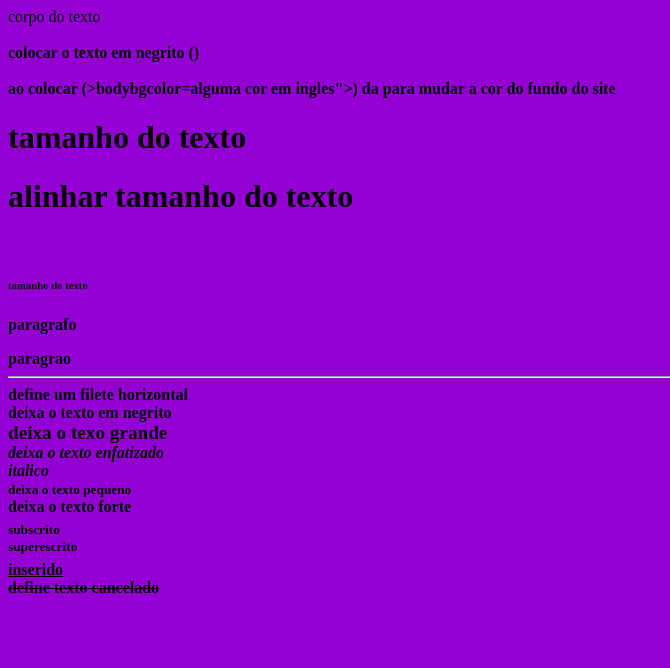
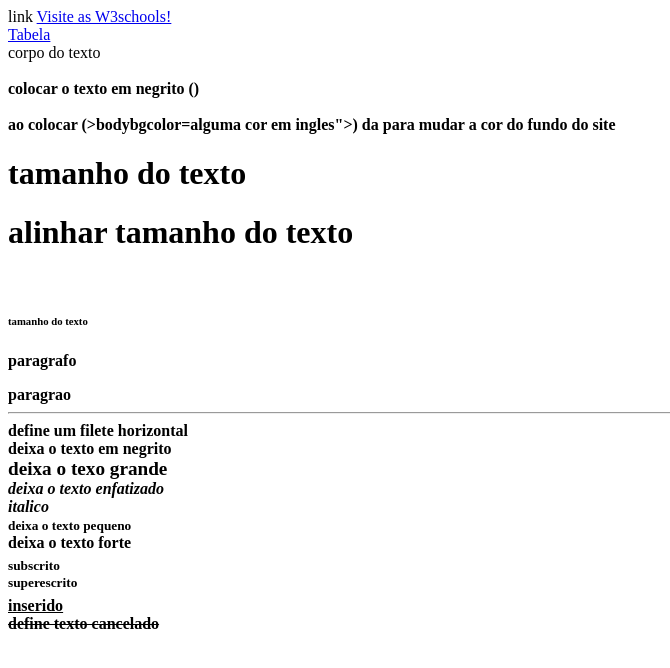
Before and after one commit to IanMedeirosMartins/aula_html, a plain HTML site: page index.html in a window 1280 px wide. Shown: the whole page, without its empty margins (0-670 px from the left). Drawn offline with Linux system fonts and the light colour scheme.

Commit message:
save file

```diff
--- a/index.html
+++ b/index.html
@@ -6,7 +6,12 @@
         <title> minha primeira pagina </title>
     </head>
 
-<body bgcolor="#9400D3">
+<body bgcolor="white">
+link
+<a href="https://www.w3schools.com/">Visite as W3schools!</a>
+<br>
+<a href="tabela.html">Tabela</a>
+<br>
        corpo do texto
 <br> <br>
        <b>colocar o texto em negrito (<b>)</b>
@@ -29,6 +34,7 @@
 <sup>superescrito</sup>                 <br>
 <ins>inserido</ins>                     <br>
 <del>define texto cancelado</del>       <br>
+
 </body>
 
 
```
Also changed, not shown: tabela.html (+1 -1 lines).
